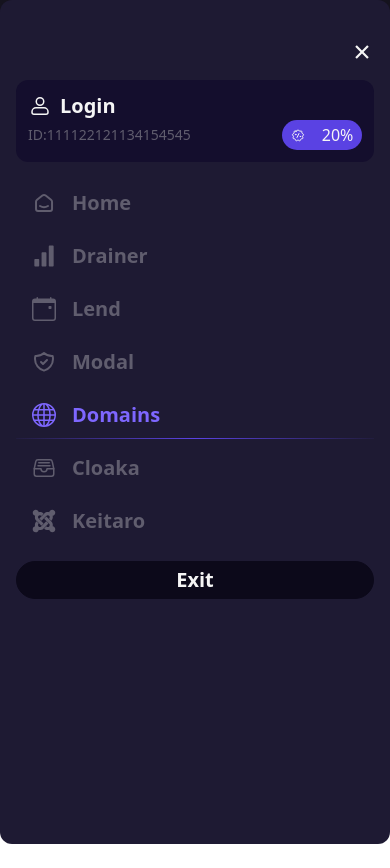
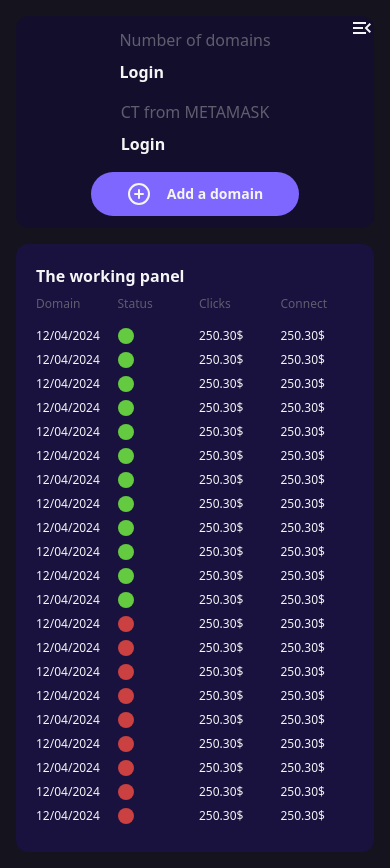
Before and after one commit to HalimjonHalimov/project17, a Next.js app: page /domains in a window 390 px wide. Before the commit the page ends 844 px from the top, so only its background shows below. Built offline with nearby package versions, Linux system fonts and the light colour scheme.

Commit message:
Commit 13

```diff
--- a/components/Domain/DomainItem.jsx
+++ b/components/Domain/DomainItem.jsx
@@ -12,7 +12,7 @@
   statistic,
 }) {
   return (
-    <div className="w-full h-auto  grid grid-cols-9 gap-2 text-[#F5F5F5] text-xs font-normal">
+    <div className="w-full h-auto  grid md:grid-cols-9 grid-cols-4 gap-2 text-[#F5F5F5] text-xs font-normal">
       <div>{domain}</div>
       <div
         className={`w-4 h-4 rounded-full ${
@@ -21,15 +21,15 @@
       ></div>
       <div>{click}</div>
       <div>{connect}</div>
-      <div>{percent}</div>
-      <div>{bot}</div>
-      <div>{percentE}</div>
+      <div className="md:block hidden">{percent}</div>
+      <div className="md:block hidden">{bot}</div>
+      <div className="md:block hidden">{percentE}</div>
       <div
-        className={`w-4 h-4 rounded-full ${
+        className={`w-4 h-4 rounded-full md:block hidden ${
           metaMask == true ? "bg-[#64CB40]" : "bg-[#CB4040]"
         } `}
       ></div>
-      <div>{statistic}</div>
+      <div className="md:block hidden">{statistic}</div>
     </div>
   );
 }
--- a/components/Layout/Layout.jsx
+++ b/components/Layout/Layout.jsx
@@ -12,7 +12,7 @@
     <div className="w-full h-auto flex justify-start items-start bg-[#15131E]">
       <Navbar path={path} navbar={navbar} handleNav={handleNav} />
       <div className="w-full h-auto relative">
-        <div className="absolute top-4 left-4 md:hidden block">
+        <div className="absolute top-4 right-4 md:hidden block">
           {" "}
           <button
             type="button"
--- a/components/Navbar/Navbar.jsx
+++ b/components/Navbar/Navbar.jsx
@@ -10,9 +10,9 @@
 
   return (
     <div
-      className={`${
-        navbar ? "-left-[100%]" : "left-0"
-      }  md:relative fixed md:w-[388px] w-full h-screen flex flex-col justify-start items-center gap-4 bg-[#1E1A33] py-10 px-4 rounded-xl transition-all duration-200 ease-in-out z-10`}
+      className={`md:relative fixed -left-[100%] md:left-0 md:w-[388px] w-full h-screen flex flex-col justify-start items-center gap-4 bg-[#1E1A33] py-10 px-4 rounded-xl transition-all duration-200 ease-in-out opacity-100 z-10 ${
+        navbar ? "left-0 opacity-100" : "-left-[100%] opacity-0"
+      } `}
     >
       <button
         type="button"
@@ -74,6 +74,7 @@
         {navItems.map((item, i) => (
           <li
             key={i}
+            onClick={handleNav}
             className="relative w-full h-[49px] flex justify-start items-center px-4 py-2"
           >
             <Link
--- a/components/SearchBar/SearchBar.jsx
+++ b/components/SearchBar/SearchBar.jsx
@@ -24,7 +24,7 @@
         </label>
         <button
           type="button"
-          className="w-16 h-12 flex justify-center items-center bg-[#7E67FF] rounded-full text-base font-bold text-[#F5F5F5]"
+          className="w-16 h-12 md:block hidden flex justify-center items-center bg-[#7E67FF] rounded-full text-base font-bold text-[#F5F5F5]"
         >
           <FiFilter size={24} />
         </button>
--- a/pages/domains/index.jsx
+++ b/pages/domains/index.jsx
@@ -4,10 +4,10 @@
 
 export default function Domains() {
   return (
-    <Layout path={'/domains'}>
-      <div className="w-full h-auto p-4 grid grid-cols-9 items-start gap-4">
+    <Layout path={"/domains"}>
+      <div className="w-full h-auto p-4 grid md:grid-cols-9 grid-cols-1 items-start gap-4">
         <div className="col-span-8 w-full h-auto flex flex-col gap-4">
-          <div className="w-full h-auto bg-[#140E2D] py-3 px-5 rounded-xl flex justify-between items-center">
+          <div className="w-full h-auto bg-[#140E2D] py-3 px-5 rounded-xl grid md:grid-cols-3 grid-cols-1 justify-items-center md:gap-0 gap-y-2">
             <div>
               <Paragraph title={"Number of domains"} />
               <Title>Login</Title>
@@ -26,24 +26,24 @@
           </div>
           <div className="w-full h-auto bg-[#19113E] py-3 px-5 rounded-xl">
             <Title>The working panel</Title>
-            <div className="w-full h-auto grid grid-cols-9 gap-2">
+            <div className="w-full h-auto grid md:grid-cols-9 grid-cols-4 gap-2">
               <span className="text-[#605D6E] text-xs font-normal">Domain</span>
               <span className="text-[#605D6E] text-xs font-normal">Status</span>
               <span className="text-[#605D6E] text-xs font-normal">Clicks</span>
               <span className="text-[#605D6E] text-xs font-normal">
                 Connect
               </span>
-              <span className="text-[#605D6E] text-xs font-normal">
+              <span className="md:block hidden text-[#605D6E] text-xs font-normal">
                 Percent
               </span>
-              <span className="text-[#605D6E] text-xs font-normal">Bots</span>
-              <span className="text-[#605D6E] text-xs font-normal">
+              <span className="md:block hidden text-[#605D6E] text-xs font-normal">Bots</span>
+              <span className="md:block hidden text-[#605D6E] text-xs font-normal">
                 Percent. En.
               </span>
-              <span className="text-[#605D6E] text-xs font-normal">
+              <span className="md:block hidden text-[#605D6E] text-xs font-normal">
                 CT MetaMask
               </span>
-              <span className="text-[#605D6E] text-xs font-normal">
+              <span className="md:block hidden text-[#605D6E] text-xs font-normal">
                 Statistics
               </span>
             </div>
--- a/pages/modal/index.jsx
+++ b/pages/modal/index.jsx
@@ -5,7 +5,7 @@
 export default function Modal() {
   return (
     <Layout path={'/modal'}>
-      <div className="w-full h-auto p-4 grid grid-cols-9 items-start gap-4">
+      <div className="w-full h-auto p-4 grid md:grid-cols-9 grid-cols-1 items-start  gap-4">
         <div className="col-span-8 w-full h-auto flex flex-col gap-4">
           <SearchBar id={"modalSearch"} btnTitle=" Upload modal" url={'/modal/add'}/>
 
```
